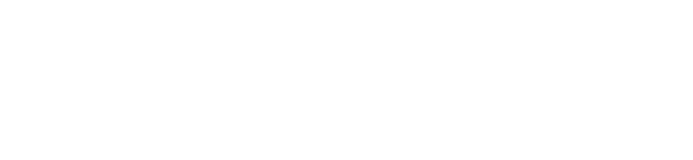
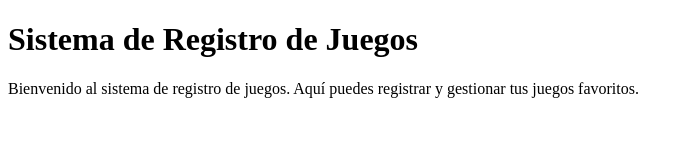
Before and after one commit to 0xframesdev/sistema-de-registro, a plain HTML site: page index.html in a window 1280 px wide. Shown: the whole page, without its empty margins (0-693 px from the left). Drawn offline with Linux system fonts and the light colour scheme.

```diff
--- a/index.html
+++ b/index.html
@@ -6,6 +6,7 @@
     <title>Sistema de Registro de Juegos</title>
 </head>
 <body>
-
+    <h1>Sistema de Registro de Juegos</h1>
+    <p>Bienvenido al sistema de registro de juegos. Aquí puedes registrar y gestionar tus juegos favoritos.</p>
 </body>
 </html>
```
